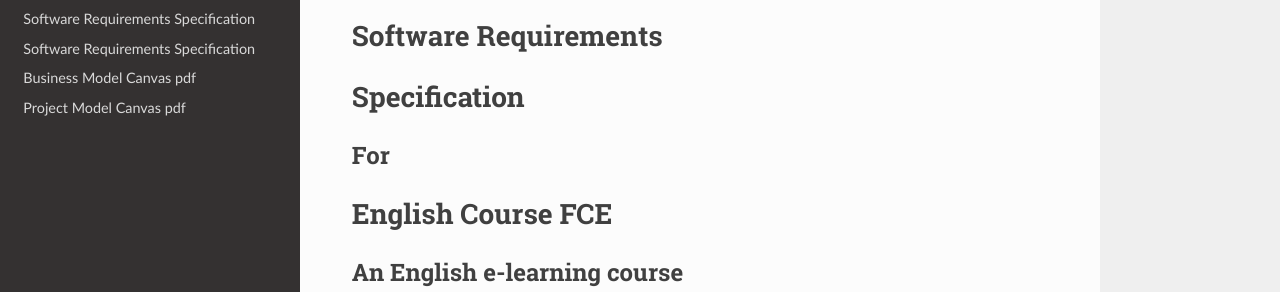
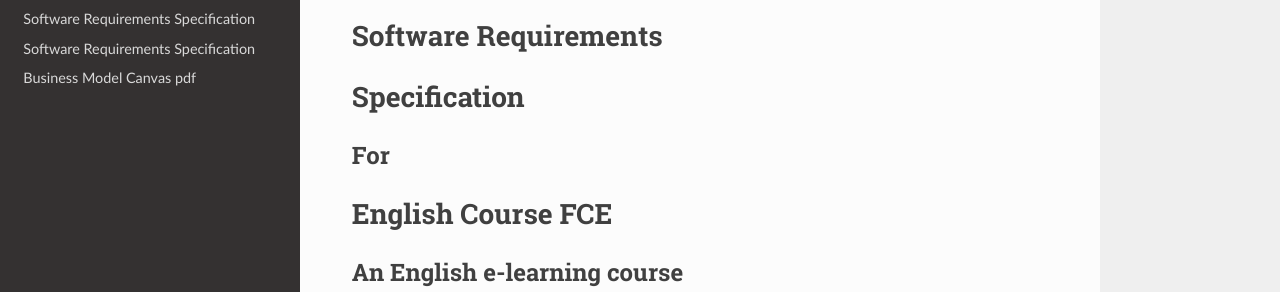
Before and after one commit to BonettiPietro/2020_5CI_team4_Bonetti, an MkDocs documentation site: the page built from docs/software_requirements_specification.md, in a window 1280 px wide. Shown: the part 130-422 px from the top of the page. Built offline with MkDocs 1.6.1, drawn with Linux system fonts in a browser that asks for light colours; nearby versions of some CDN libraries.

Commit message:
Update mkdocs.yml

```diff
--- a/mkdocs.yml
+++ b/mkdocs.yml
@@ -4,7 +4,6 @@ nav:
     - 'Software Requirements Specification': 'Software Project Management Plan.md'
     - 'Software Project Management plan': 'Software Project Management Plan.md'
     - 'Business Model Canvas pdf': 'business_model_canvas_poster.pdf'
-    - 'Project Model Canvas pdf': 'Project_Model_Canvas.pdf'
 
 theme:
     name: readthedocs
```
